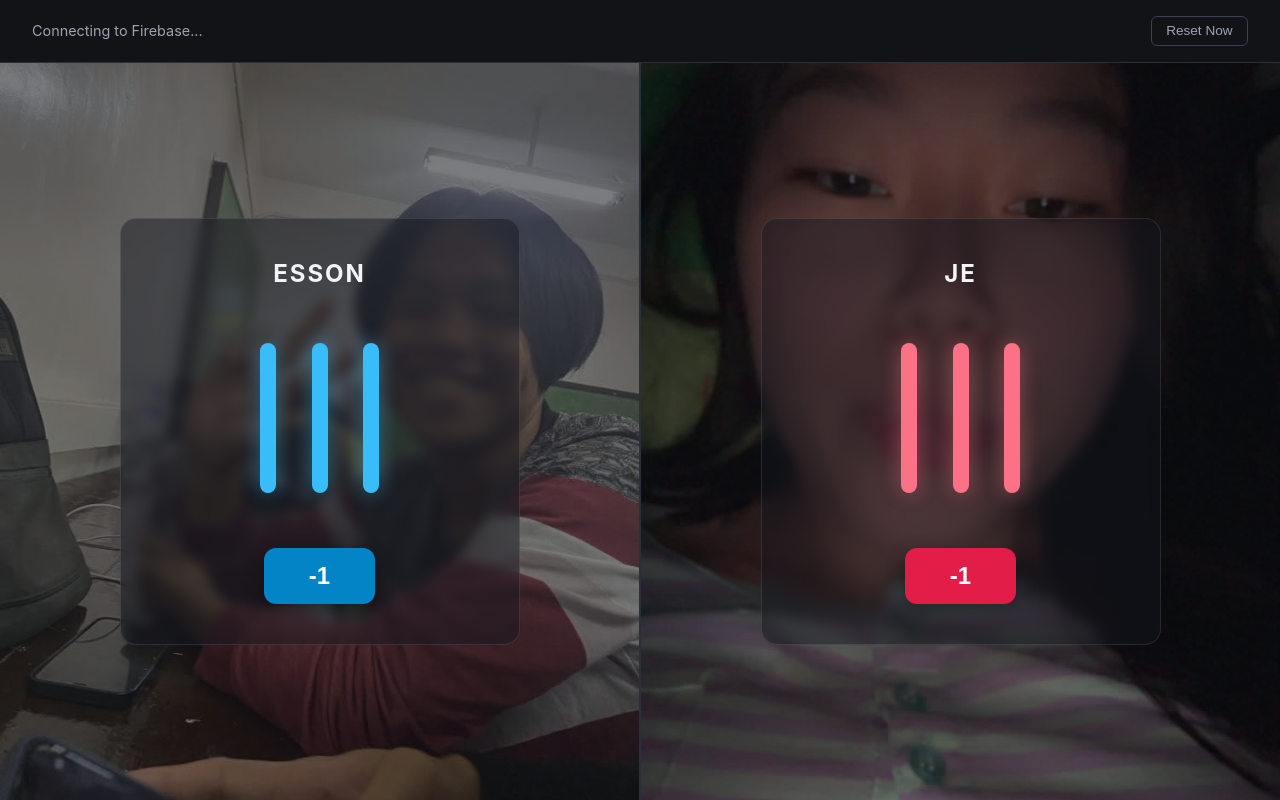
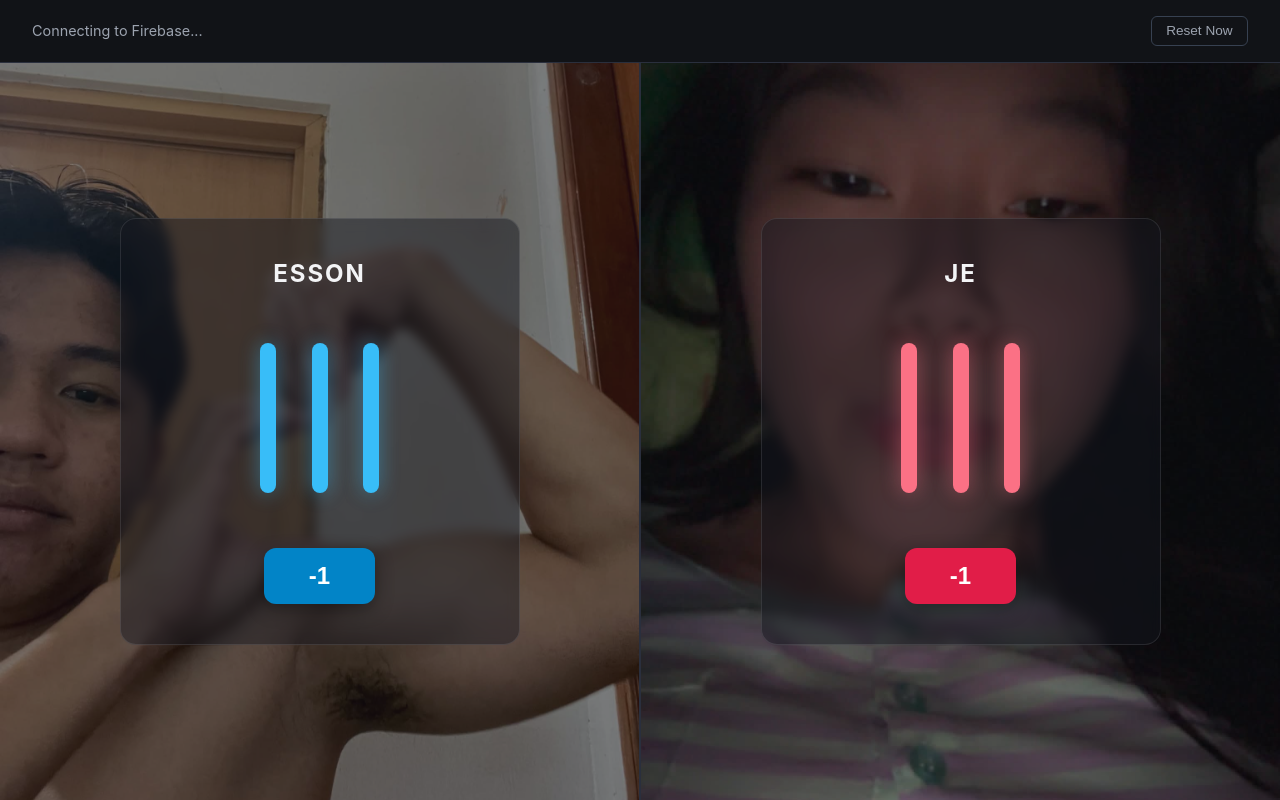
Before and after one commit to emersondaus6-dotcom/Tally-tally, a plain HTML site: page index.html in a window 1280 px wide. Drawn offline with Linux system fonts and the light colour scheme; no server answers.

Commit message:
Update index.html

```diff
--- a/index.html
+++ b/index.html
@@ -77,7 +77,7 @@
            ========================================================= */
         .left-side {
             background-color: #1a1f2c;
-            background-image: url('45f4a8c4-7705-452b-8a26-82a4a71770fc.jpg');
+            background-image: url('089af25a-b582-4cdd-b539-bc51b0d4566e.jpg');
             border-right: 2px solid #2a2f3d;
         }
 
@@ -214,7 +214,7 @@
     <meta property="og:url" content="https://YOUR_USERNAME.github.io/YOUR_REPO/">
     <meta property="og:title" content="Weekly Tally Tracker">
     <meta property="og:description" content="Shared weekly tally counter with live sync.">
-    <meta property="og:image" content='089af25a-b582-4cdd-b539-bc51b0d4566e.jpg'>
+    <meta property="og:image" content='45f4a8c4-7705-452b-8a26-82a4a71770fc.jpg'>
 
 </head>
 <body>
```
